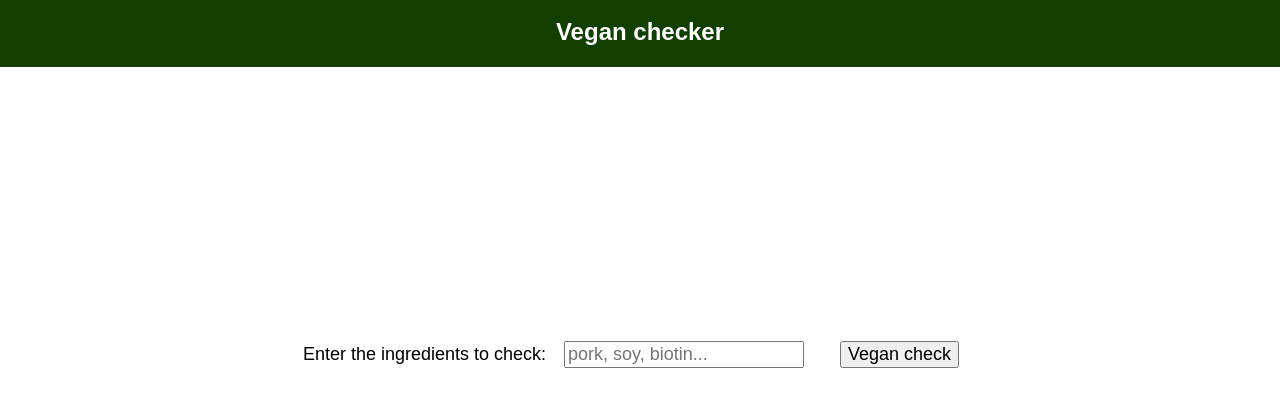
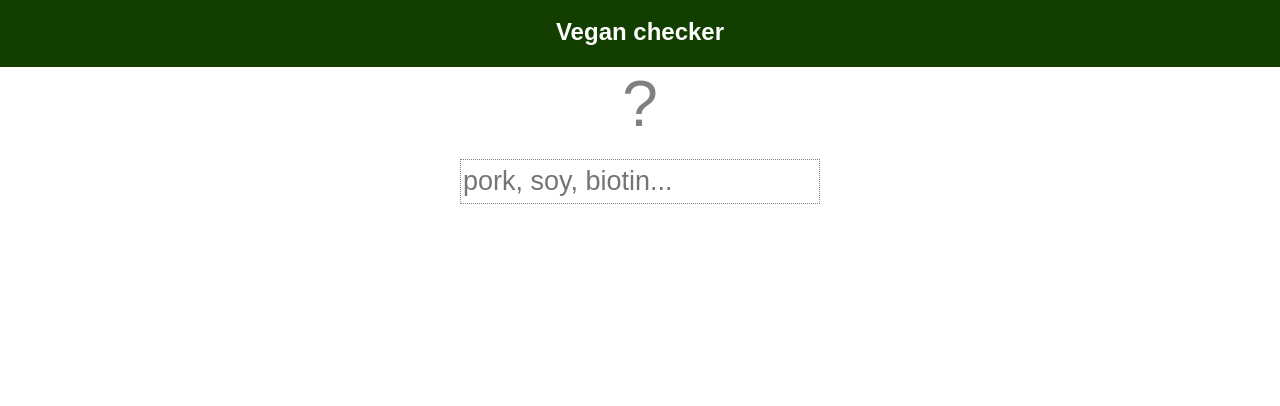
Before and after one commit to mathieu-anderson/vegan-checker, a React (Create React App) app: page / in a window 1280 px wide. Shown: the top 406 px of the page. Built offline with nearby package versions, Linux system fonts and the light colour scheme.

Commit message:
Simplify UI and logic, fuzzy and autoocmplete wip, add deploy script

```diff
--- a/src/App.css
+++ b/src/App.css
@@ -22,16 +22,12 @@
 }
 
 .App-input {
-  margin: 0 1em 0 1em;
-  font-size: large;
-}
-
-.App-submit {
-  margin: 0 1em 0 1em;
-  font-size: large;
+  border: 1px dotted grey;
+  min-height: 1.5em;
+  font-size: 1.5em;
 }
 
 .App-result {
-  height: 2em;
+  min-height: 1em;
   font-size: 4em;
 }
--- a/src/App.js
+++ b/src/App.js
@@ -1,20 +1,23 @@
 import React, { Component } from 'react';
-import checkIngredients from 'is-vegan/src/modules/IngredientChecker';
-// TODO submit pr to repo to fix faulty export
+// import { filter } from 'fuzzy';
+// import Autocomplete from 'react-autocomplete';
+// import flaggedList from 'is-not-vegan/src/util/canbevegan.json';
+// import nonVeganList from 'is-not-vegan/src/util/nonvegan.json';
+import { checkIngredients } from 'is-not-vegan';
 
 import './App.css';
 
 const initialState = {
   ingredients: '',
   formattedIngredients: [],
-  isVeganList: {
+  ingredientsList: {
     nonvegan: [],
     flagged: []
   }
 };
 
 const formatIngredients = ingredients => {
-  return ingredients.split(/[ ,]+/);
+  return ingredients.split(/[ ,][ ;]+/);
 };
 
 class App extends Component {
@@ -22,50 +25,48 @@ class App extends Component {
     super(props);
     this.state = initialState;
     this.handleChange = this.handleChange.bind(this);
-    this.handleSubmit = this.handleSubmit.bind(this);
   }
 
-  handleChange (e) {
-    this.setState({
+  async handleChange (e) {
+    // const fuzzyResults = filter(e.target.value, nonVeganList);
+    // var matches = fuzzyResults.map((el) => el.string);
+    // console.log(matches);
+    await this.setState({
       ...initialState,
       ingredients: e.target.value
     });
-  }
-
-  handleSubmit (e) {
-    e.preventDefault();
-    const formattedIngredients = formatIngredients(this.state.ingredients);
+    const formattedIngredients = await formatIngredients(this.state.ingredients);
     return this.setState({
       formattedIngredients: formattedIngredients,
-      isVeganList: checkIngredients(formattedIngredients)
+      ingredientsList: checkIngredients(formattedIngredients)
     });
   }
 
   render () {
-    const { isVeganList, formattedIngredients } = this.state;
+    const { ingredientsList, formattedIngredients } = this.state;
 
     return (
       <div className='App'>
         <header className='App-header'>
           <h1 className='App-title'>Vegan checker</h1>
         </header>
+        <span className='App-result'>
           {
-          <p className='App-result'>
-            {isVeganList.nonvegan.map(i => <span style={{padding: '0.5em', color: 'red'}}>{i}</span>)}
-            {isVeganList.flagged.map(i => <span style={{padding: '0.5em', color: 'orange'}}>{i}</span>)}
+            <React.Fragment>
+              {formattedIngredients.length ? null : <span style={{ padding: '0.5em', color: 'grey' }}>?</span>}
+              {ingredientsList.nonvegan.map(i => <span style={{padding: '0.5em', color: 'red'}}>{i}</span>)}
+              {ingredientsList.flagged.map(i => <span style={{padding: '0.5em', color: 'orange'}}>{i}</span>)}
               {
                 formattedIngredients.filter(i => {
-                return !isVeganList.nonvegan.includes(i) && !isVeganList.flagged.includes(i);
-              }).map(i => <span style={{ padding: '0.5em', color: 'green' }}>{i}</span>)
+                  return !ingredientsList.nonvegan.includes(i) && !ingredientsList.flagged.includes(i);
+                }).map(i => <span style={{ padding: '0.5em', color: 'grey' }}>{i}</span>)
               }
-          </p>
+            </React.Fragment>
           }
+        </span>
 
         <div className='App-form'>
-          <form onSubmit={this.handleSubmit}>
-            <label for='ingredients' >
-              Enter the ingredients to check:
-            </label>
+          <form onSubmit={e => e.preventDefault()} autoComplete='off'>
             <input
               required
               type='text'
@@ -73,12 +74,6 @@ class App extends Component {
               placeholder='pork, soy, biotin...'
               className='App-input'
               onChange={this.handleChange}
-            />
-            <input
-              type='submit'
-              name='submit'
-              value='Vegan check'
-              className='App-submit'
               />
           </form>
         </div>
```
Also changed, not shown: package.json (+6 -2 lines), 1 other file (tests, documents, lock files or other folders). Lines whose indentation alone changed are shown as unchanged.
